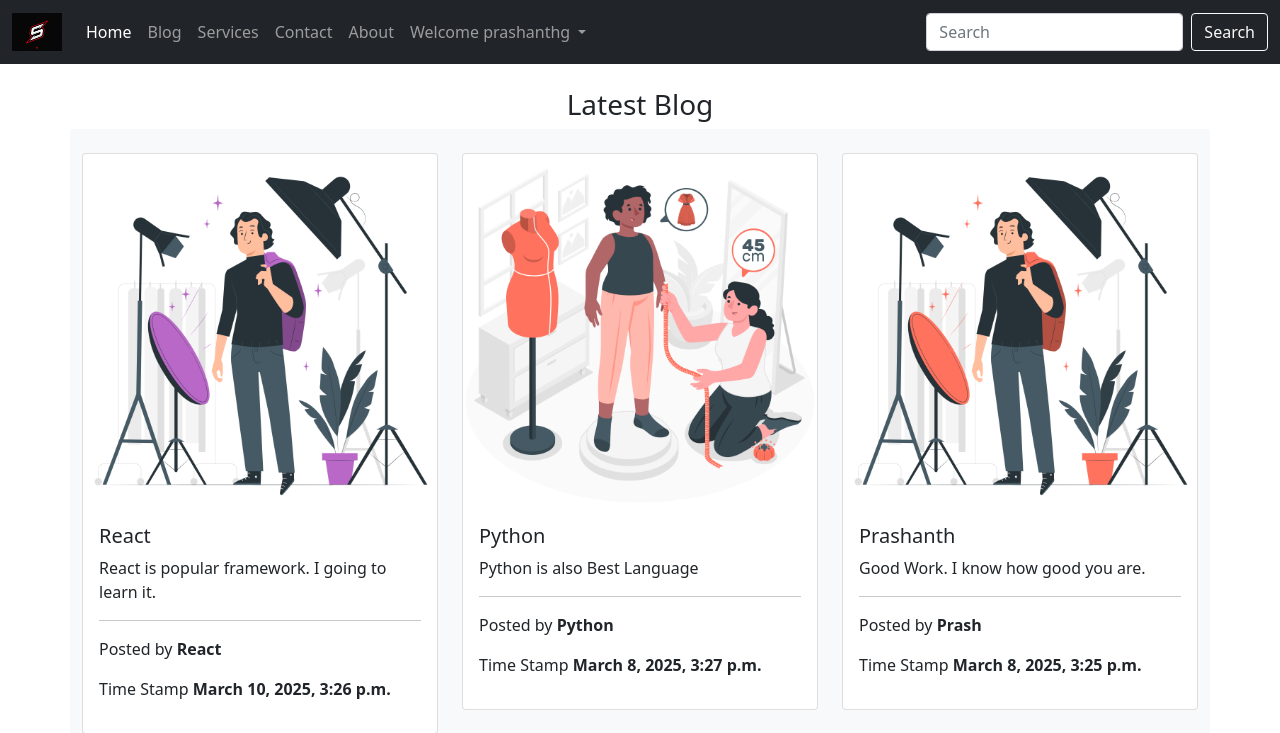
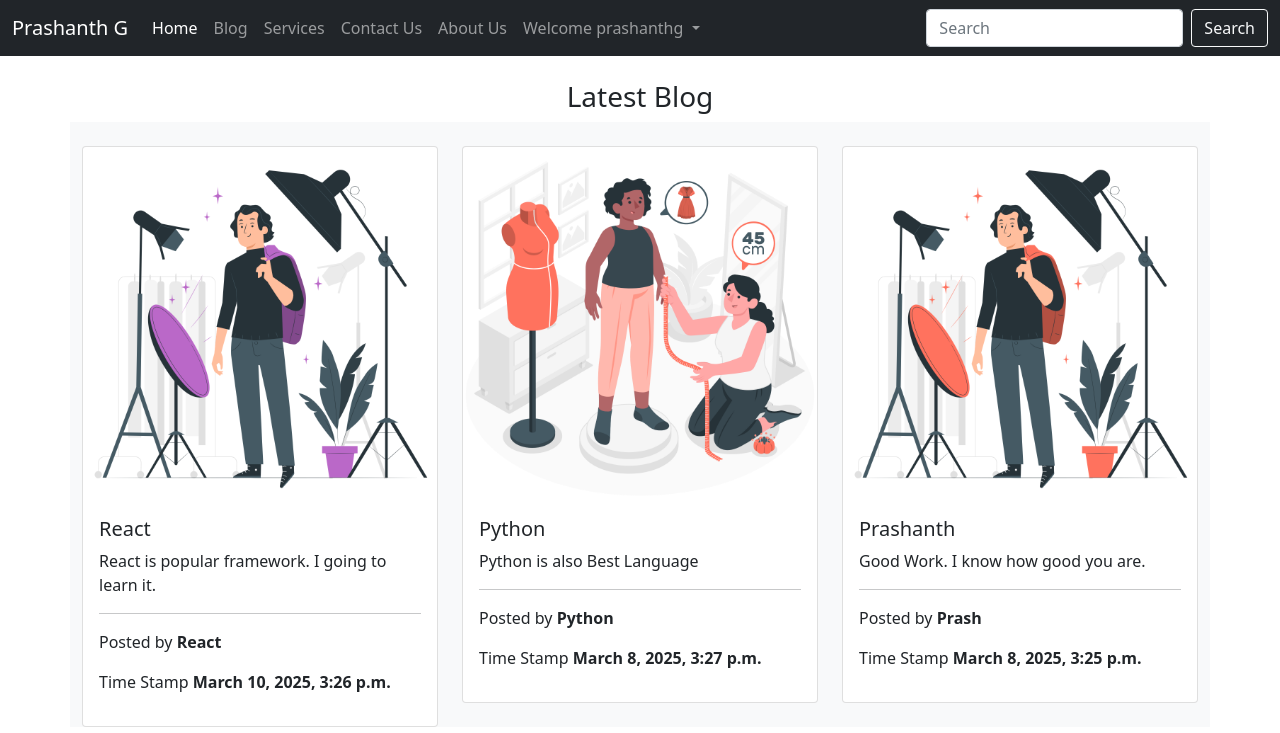
Before and after one commit to Prashanth2055/Prash, a Django app: page /blog/ in a window 1280 px wide. Shown: the top 733 px of the page. Run offline with Django 5.2, Linux system fonts and the light colour scheme; a user stored in the database is signed in; data comes from the database, SQL or seed files in the repository; both versions use the stored data as it was after the commit.

Commit message:
latest commit

```diff
--- a/templates/base.html
+++ b/templates/base.html
@@ -24,7 +24,7 @@
   <body>
     <nav class="navbar navbar-expand-lg navbar-dark bg-dark">
       <div class="container-fluid">
-        <a class="navbar-brand" href="/"><img id='logo' src="{% static 'images/logo.png' %}" alt="Img"></a>
+        <a class="navbar-brand" href="/">Prashanth G</a>
         <button
           class="navbar-toggler"
           type="button"
@@ -44,14 +44,17 @@
             <li class="nav-item">
               <a class="nav-link" href="/blog">Blog</a>
             </li>
+
             <li class="nav-item">
               <a class="nav-link" href="/services">Services</a>
             </li>
+
             <li class="nav-item">
-              <a class="nav-link" href="{% url 'contact' %}">Contact</a>
+              <a class="nav-link" href="/contact">Contact Us</a>
             </li>
+
             <li class="nav-item">
-              <a class="nav-link" href="{% url 'about' %}">About</a>
+              <a class="nav-link" href="/about">About Us</a>
             </li>
             {% if not request.user.is_authenticated %}
             <li class="nav-item dropdown">
@@ -83,18 +86,19 @@
                 Welcome {{request.user}}
               </a>
               <ul class="dropdown-menu" aria-labelledby="navbarDropdown">
-                <li><a class="dropdown-item" href="/logout">Log Out</a></li>
+                <li><a class="dropdown-item" href="/logout">Logout</a></li>
               </ul>
             </li>
+
+            {% endif %}
           </ul>
-          {% endif %}
-          <form class="d-flex ms-auto" action="/search" method="get">
+          <form class="d-flex" action="/search" method="get">
             <input
               class="form-control me-2"
               type="search"
               placeholder="Search"
               aria-label="Search"
-              name = "search"
+              name="search"
             />
             <button class="btn btn-outline-light" type="submit">Search</button>
           </form>
```
Also changed, not shown: db.sqlite3.
